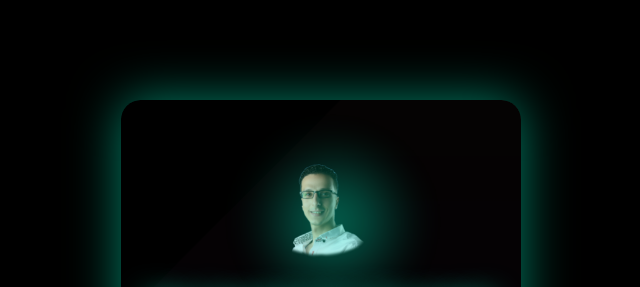
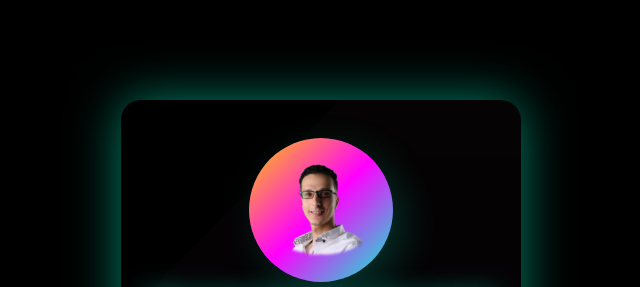
Before and after one commit to amr-794/Mr.Mahmoud-Mounier, a plain HTML site: page index.html in a window 1280 px wide. Shown: the top 287 px of the page, without its empty margins (319-959 px from the left). Drawn offline with Linux system fonts and the light colour scheme.

Commit message:
Update index.html

```diff
--- a/index.html
+++ b/index.html
@@ -130,6 +130,26 @@
             height: 100%;
             background: url('Mr_Mahmoud_Mounier.png') center/cover;
             border-radius: 0; /* إزالة الحدود البيضاوية */
+            position: relative;
+            z-index: 2;
+        }
+
+        /* خلفية الصورة الجديدة */
+        .profile-background {
+            position: absolute;
+            width: 120%;
+            height: 120%;
+            top: -10%;
+            left: -10%;
+            background: var(--gradient);
+            border-radius: 50%;
+            animation: rotateBackground 10s linear infinite;
+            z-index: 1;
+        }
+
+        @keyframes rotateBackground {
+            0% { transform: rotate(0deg); }
+            100% { transform: rotate(360deg); }
         }
 
         .energy-aura {
@@ -143,6 +163,7 @@
             animation: aura-pulse 4s infinite;
             filter: blur(15px);
             opacity: 0.6;
+            z-index: 0;
         }
 
         .name {
@@ -250,6 +271,7 @@
                 <div class="holographic-overlay"></div>
                 <div class="content">
                     <div class="profile-wrapper">
+                        <div class="profile-background"></div>
                         <div class="energy-aura"></div>
                         <div class="profile-image"></div>
                     </div>
```
